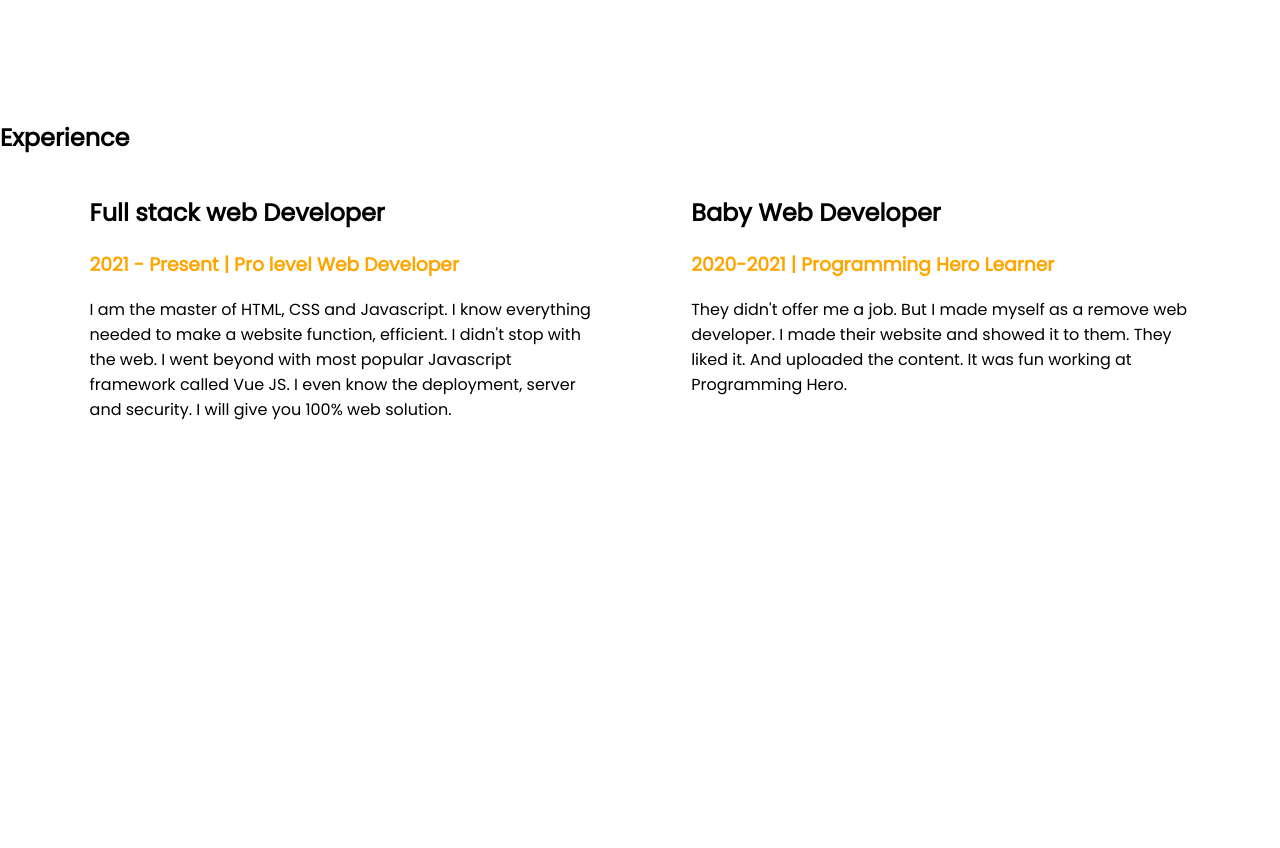
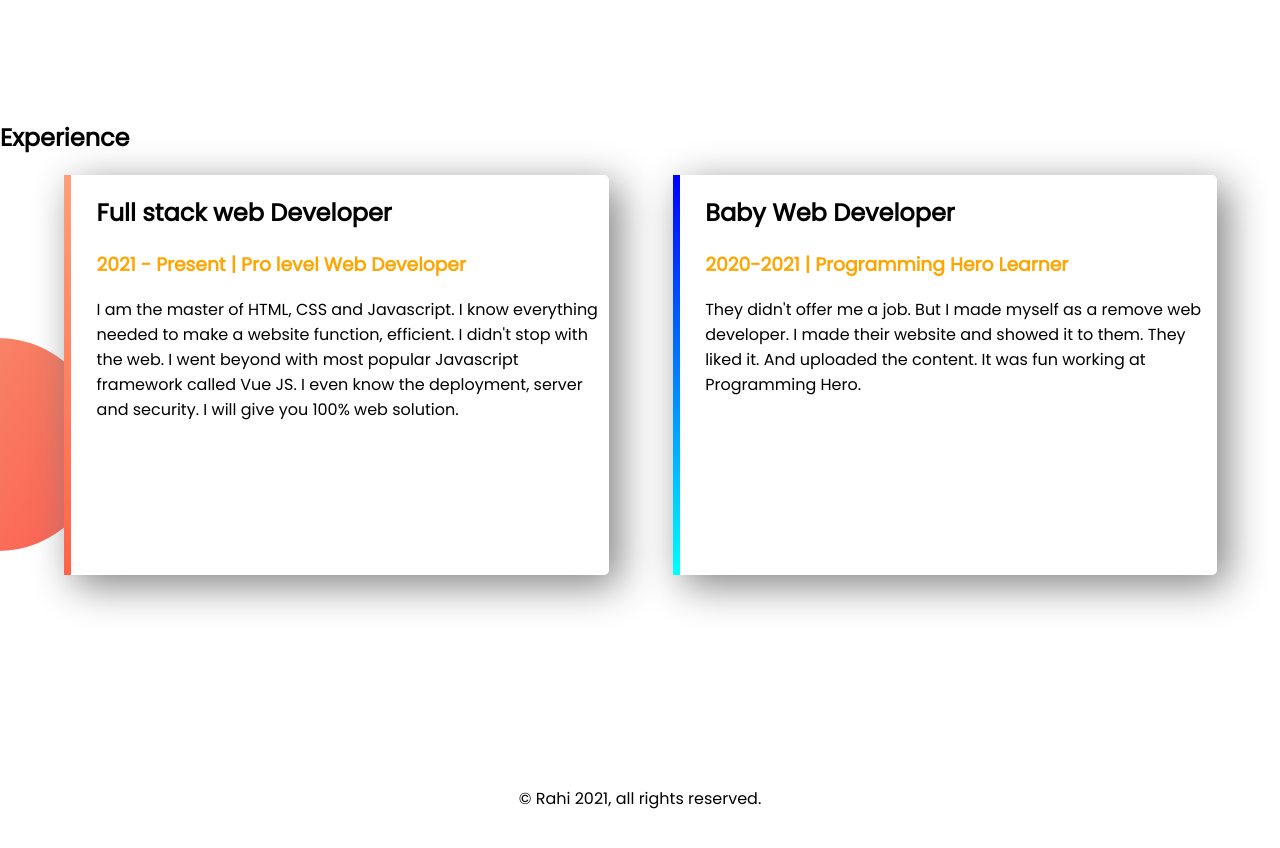
Before and after one commit to Rahisaifur/portfolio, a plain HTML site: page index.html in a window 1280 px wide. Shown: the part 1200-2048 px from the top of the page. Before the commit the page ends 1970 px from the top, so only its background shows below. Drawn offline with Linux system fonts and the light colour scheme.

Commit message:
added photo

```diff
--- a/index.html
+++ b/index.html
@@ -38,18 +38,23 @@
     </section>
     <section class="experience-area">
         <h2>Experience</h2>
-        <div class="half-width">
+        <div id="full-stack" class="half-width single-experience">
             <h2>Full stack web Developer</h2>
             <h3 class="orange-highlight">2021 - Present | Pro level Web Developer</h3>
             <p>I am the master of HTML, CSS and Javascript. I know everything needed to make a website function, efficient. I didn't stop with the web. I went beyond with most popular Javascript framework called Vue JS. I even know the deployment, server and security. I will give you 100% web solution.</p>
         </div>
-        <div class="half-width single-experience">
+        <div id="baby-dev" class="half-width single-experience">
             <h2>Baby Web Developer</h2>
             <h3 class="orange-highlight">2020-2021 | Programming Hero Learner</h3>
             <p>They didn't offer me a job. But I made myself as a remove web developer. I made their website and showed it to them. They liked it. And uploaded the content. It was fun working at Programming Hero.</p>
         </div>
 
     </section>
+    <section>
+        <footer id="footer-id">
+             <p>© Rahi 2021, all rights reserved.</p>
+        </footer>
+    </section>
 
 </body>
 </html>
--- a/style.css
+++ b/style.css
@@ -41,3 +41,32 @@ section{
     background-repeat: no-repeat;
     background-position: right;
 }
+.single-experience{
+    box-shadow:10px 10px 40px grey;
+    border-radius: 5px;
+    height: 80%;
+    background-color: white;
+}
+.experience-area{
+    background-image: url("images/exp-bg.png");
+    background-repeat: no-repeat;
+    background-position: left;
+
+}
+#full-stack{
+    border-left: 7px solid;
+    border-image:linear-gradient(180deg,lightsalmon,tomato);
+    border-image-slice: 1;
+}
+#baby-dev{
+    border-left: 7px solid;
+    border-image:linear-gradient(180deg,blue,cyan);
+    border-image-slice: 1;
+}
+#footer-id{
+    text-align: center;
+}
+section .single-experience h2:hover{
+    color: violet;
+
+}
```
